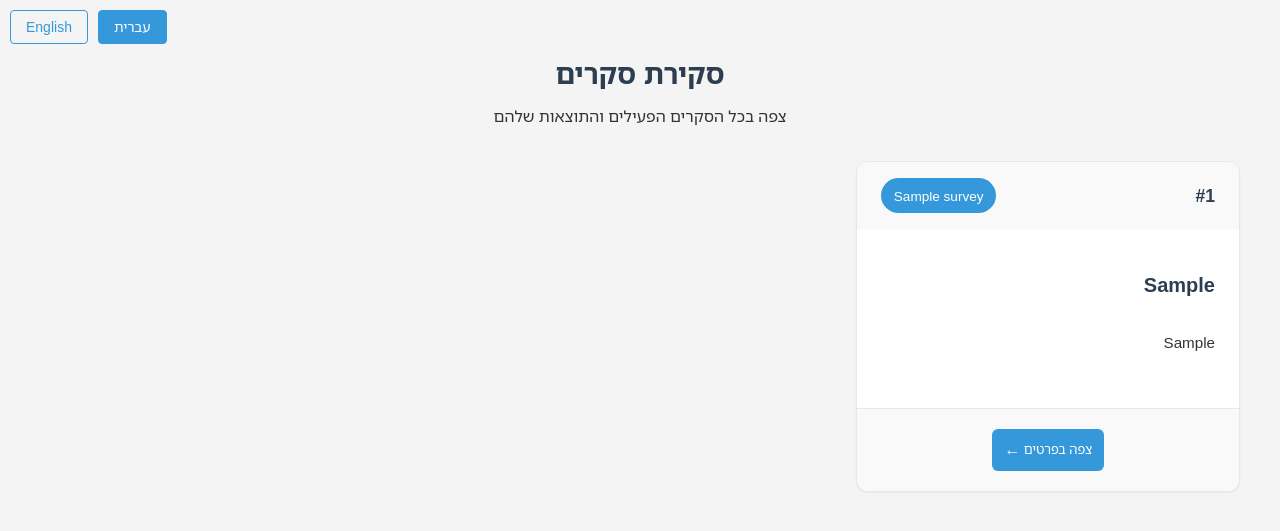
After one commit to ariel-research/budget-survey, a Flask app: template application/templates/dashboard/surveys_overview.html in a window 1280 px wide. The commit adds this page. Shown: the top 531 px of the page. Run offline with Flask 3, Linux system fonts and the light colour scheme; the template is opened without the code that fills it: most values are stand-ins (such as "Sample title", 1, 10 or a date in 2020).

Commit message:
refactor the dashboard endpoint to display all active surveys and their results

```diff
--- a/application/static/css/style.css
+++ b/application/static/css/style.css
@@ -817,3 +817,235 @@ input[type="radio"] {
 .rtl .alert-content {
     direction: rtl;
 }
+
+/* ==========================================================================
+   13. Dashboard Styles
+   ========================================================================== */
+   .surveys-overview {
+    padding: 2rem;
+    max-width: 1200px;
+    margin: 0 auto;
+}
+
+/* Header Styles */
+.overview-header {
+    margin-bottom: 2rem;
+    text-align: center;
+}
+
+.overview-header h1 {
+    color: var(--color-text-dark);
+    font-size: 1.75rem;
+    font-weight: 600;
+    margin-bottom: 0.5rem;
+}
+
+.header-description {
+    color: var(--color-text-light);
+    font-size: 1rem;
+    max-width: 600px;
+    margin: 0 auto;
+}
+
+/* Grid Layout */
+.surveys-grid {
+    display: grid;
+    grid-template-columns: repeat(auto-fill, minmax(300px, 1fr));
+    gap: 1.5rem;
+}
+
+/* Card Styles */
+.survey-card {
+    position: relative;
+    background: white;
+    border-radius: 12px;
+    box-shadow: var(--shadow-sm);
+    transition: all 0.2s ease;
+    overflow: hidden;
+    border: 1px solid var(--color-border-light);
+    cursor: pointer;
+}
+
+.survey-card:hover {
+    transform: translateY(-2px);
+    box-shadow: var(--shadow-md);
+}
+
+.card-link {
+    text-decoration: none;
+    color: inherit;
+    display: flex;
+    flex-direction: column;
+    height: 100%;
+}
+
+/* Card Header */
+.survey-header {
+    padding: 1rem 1.5rem;
+    display: flex;
+    justify-content: space-between;
+    align-items: center;
+    background-color: var(--color-background-alt);
+}
+
+.survey-number {
+    font-size: 1.1rem;
+    font-weight: 600;
+    color: var(--color-text-dark);
+}
+
+.strategy-badge {
+    font-size: 0.85rem;
+    padding: 0.4rem 0.8rem;
+    border-radius: 999px;
+    background: var(--color-primary);
+    color: white;
+    font-weight: 500;
+}
+
+/* Card Content */
+.survey-content {
+    padding: 1.5rem;
+    flex: 1;
+}
+
+.survey-title {
+    font-size: 1.25rem;
+    font-weight: 600;
+    margin-bottom: 0.75rem;
+    color: var(--color-text-dark);
+}
+
+.survey-description {
+    color: var(--color-text-light);
+    font-size: 0.95rem;
+    line-height: 1.5;
+}
+
+/* Card Footer */
+.survey-footer {
+    padding: 1.25rem;
+    border-top: 1px solid var(--color-border-light);
+    text-align: center;
+    background-color: var(--color-background-alt);
+}
+
+/* Button Styles */
+.btn-view {
+    display: inline-flex;
+    align-items: center;
+    justify-content: center;
+    gap: 0.25rem;
+    padding: 0.5rem 0.75rem;
+    background: var(--color-primary);
+    color: white;
+    border-radius: 6px;
+    font-size: 0.8125rem;
+    font-weight: 500;
+    transition: all 0.2s ease;
+    min-width: auto;
+    white-space: nowrap;
+}
+
+.survey-card:hover .btn-view {
+    background: var(--color-primary-dark);
+}
+
+.btn-text {
+    display: inline-block;
+    vertical-align: middle;
+}
+
+.btn-icon {
+    display: inline-block;
+    font-size: 1rem;
+    vertical-align: middle;
+    transition: transform 0.2s ease;
+}
+
+.survey-card:hover .btn-icon {
+    transform: translateX(4px);
+}
+
+/* Strategy Badge Colors */
+.strategy-badge[data-strategy="optimization_metrics"] {
+    background: #3B82F6;
+}
+
+.strategy-badge[data-strategy="weighted_average_vector"] {
+    background: #10B981;
+}
+
+.strategy-badge[data-strategy="rounded_weighted_average_vector"] {
+    background: #8B5CF6;
+}
+
+/* RTL Support */
+.rtl .btn-icon {
+    transform: scaleX(-1);
+}
+
+.rtl .survey-card:hover .btn-icon {
+    transform: translateX(-4px) scaleX(-1);
+}
+
+/* Responsive Design */
+@media (max-width: 1024px) {
+    .surveys-grid {
+        grid-template-columns: repeat(auto-fill, minmax(280px, 1fr));
+    }
+}
+
+@media (max-width: 768px) {
+    .surveys-overview {
+        padding: 1rem;
+    }
+
+    .overview-header {
+        margin-bottom: 1.5rem;
+    }
+
+    .overview-header h1 {
+        font-size: 1.5rem;
+    }
+
+    .survey-header {
+        padding: 0.75rem 1rem;
+    }
+
+    .survey-content {
+        padding: 1rem;
+    }
+
+    .survey-footer {
+        padding: 1rem;
+    }
+}
+
+/* Print Styles */
+@media print {
+    .surveys-overview {
+        padding: 0;
+    }
+
+    .survey-card {
+        break-inside: avoid;
+        box-shadow: none;
+        border: 1px solid #000;
+    }
+
+    .btn-view {
+        display: none;
+    }
+}
+
+/* High Contrast Mode */
+@media (prefers-contrast: high) {
+    .survey-card {
+        border: 2px solid var(--color-text-dark);
+    }
+
+    .strategy-badge {
+        border: 1px solid var(--color-text-dark);
+    }
+}
--- /dev/null
+++ b/application/templates/dashboard/surveys_overview.html
@@ -0,0 +1,39 @@
+{% extends "base.html" %}
+
+{% block content %}
+<div class="surveys-overview">
+    <header class="overview-header">
+        <h1>{{ get_translation('title', 'dashboard') }}</h1>
+        <p class="header-description">{{ get_translation('subtitle', 'dashboard') }}</p>
+    </header>
+
+    <div class="surveys-grid">
+        {% for survey in surveys %}
+        <div class="survey-card">
+            <a href="{{ url_for('answers.show_survey_answers', survey_id=survey.id) }}" class="card-link">
+                <div class="survey-header">
+                    <span class="survey-number">#{{ survey.id }}</span>
+                    <span class="strategy-badge" data-strategy="{{ survey.strategy_name }}">{{ survey.strategy_name }}</span>
+                </div>
+
+                <div class="survey-content">
+                    <h2 class="survey-title">{{ survey.name[get_current_language()] }}</h2>
+                    {% if survey.description %}
+                    <p class="survey-description">
+                        {{ survey.description[get_current_language()] }}
+                    </p>
+                    {% endif %}
+                </div>
+
+                <div class="survey-footer">
+                    <span class="btn btn-view">
+                        <span class="btn-text">{{ get_translation('view_details', 'dashboard') }}</span>
+                        <span class="btn-icon">→</span>
+                    </span>
+                </div>
+            </a>
+        </div>
+        {% endfor %}
+    </div>
+</div>
+{% endblock %}
--- a/application/translations.py
+++ b/application/translations.py
@@ -246,7 +246,6 @@ TRANSLATIONS: Dict[str, Dict[str, Dict[str, str]]] = {
         },
     },
     "dashboard": {  # Dashboard page
-        "title": {"he": "לוח בקרה", "en": "Dashboard"},
         "refresh": {"he": "רענן נתונים", "en": "Refresh Data"},
         "last_updated": {"he": "עודכן לאחרונה", "en": "Last Updated"},
         "total_surveys": {"he": "סך הכל סקרים", "en": "Total Surveys"},
@@ -265,6 +264,14 @@ TRANSLATIONS: Dict[str, Dict[str, Dict[str, str]]] = {
         "choice_distribution": {"he": "התפלגות הבחירות", "en": "Choice Distribution"},
         "user_choices": {"he": "בחירות המשתמשים", "en": "User Choices"},
         "user_id": {"he": "מזהה המשתמש", "en": "User ID"},
+        "survey": {"he": "סקר", "en": "Survey"},
+        "strategy": {"he": "אסטרטגיה", "en": "Strategy"},
+        "title": {"he": "סקירת סקרים", "en": "Surveys Overview"},
+        "subtitle": {
+            "he": "צפה בכל הסקרים הפעילים והתוצאות שלהם",
+            "en": "View all active surveys and their results",
+        },
+        "view_details": {"he": "צפה בפרטים", "en": "View Details"},
     },
     "answers": {  # Answers page
         "title": {"he": "תשובות לכל הסקרים", "en": "Survey Answers"},
```
Also changed, not shown: application/routes/dashboard.py (+47 -62 lines), application/templates/analyze.html (deleted, +0 -47 lines), database/queries.py (+25 -0 lines).
